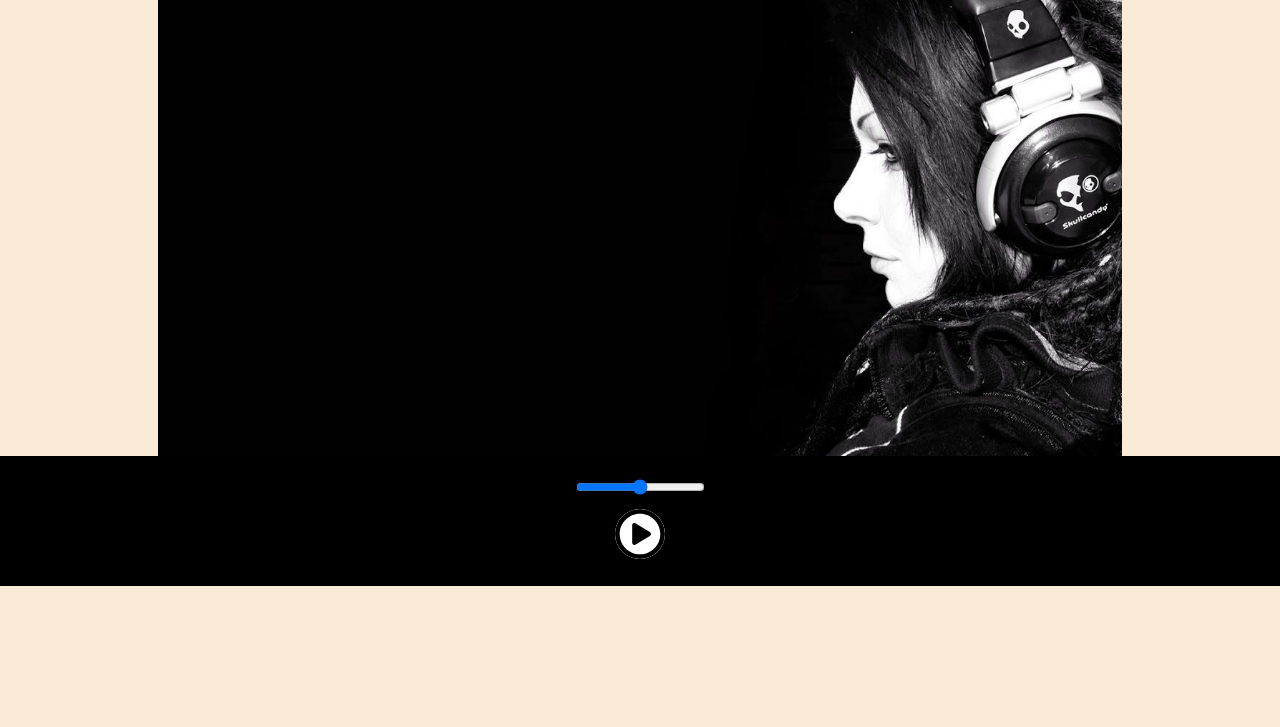
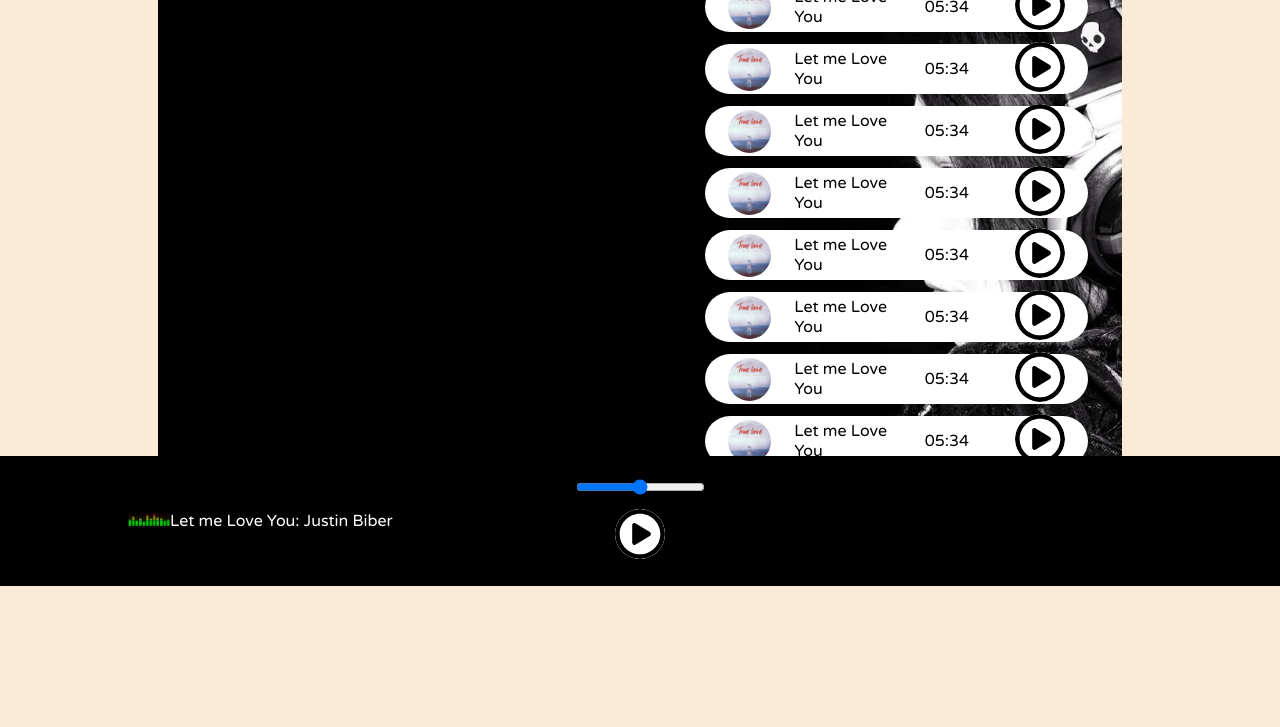
Before and after one commit to hemantsuteri/Spotify-Clone, a plain HTML site: page index.html in a window 1280 px wide. Shown: the part 214-941 px from the top of the page. Before the commit the page ends 885 px from the top, so only its background shows below. Drawn offline with Linux system fonts and the light colour scheme; a script that the page names is missing.

Commit message:
adding js

```diff
--- a/index.html
+++ b/index.html
@@ -1,43 +1,162 @@
 <!DOCTYPE html>
 <html lang="en">
   <head>
-    <meta charset="UTF-8">
-    <meta http-equiv="X-UA-Compatible" content="IE=edge">
-    <meta name="viewport" content="width=device-width, initial-scale=1.0">
+    <meta charset="UTF-8" />
+    <meta http-equiv="X-UA-Compatible" content="IE=edge" />
+    <meta name="viewport" content="width=device-width, initial-scale=1.0" />
     <title>Spotify - Your Daily Dose of Music</title>
-    <link rel="stylesheet" href="style.css" >
+    <link rel="stylesheet" href="style.css" />
   </head>
   <body>
     <nav>
       <ul>
-            <li class="brand"><img src="logo.png" alt="spotify" >Spotify</li>
+        <li class="brand"><img src="logo.png" alt="spotify" />Spotify</li>
         <li>Home</li>
         <li>About</li>
       </ul>
     </nav>
     <div class="container">
       <h1>Best of NCS - No copyright sounds.</h1>
-    <div>
+      <div class="songlist">
+        <div class="songItemContainer">
           <div class="songItem">
-
+            <img src="cover1.jpg" alt="1" />
+            <span>Let me Love You</span>
+            <span class="songlistplay"></span>
+            <span class="timestamp">05:34 </span
+            ><g
+              ><image
+                id="myImage"
+                src="circle-play-regular.svg"
+                alt="play and pause button"
+            /></g>
+          </div>
+          <div class="songItem">
+            <img src="cover1.jpg" alt="1" />
+            <span>Let me Love You</span>
+            <span class="songlistplay"></span>
+            <span class="timestamp">05:34 </span
+            ><g
+              ><image
+                id="myImage"
+                src="circle-play-regular.svg"
+                alt="play and pause button"
+            /></g>
+          </div>
+          <div class="songItem">
+            <img src="cover1.jpg" alt="1" />
+            <span>Let me Love You</span>
+            <span class="songlistplay"></span>
+            <span class="timestamp">05:34 </span
+            ><g
+              ><image
+                id="myImage"
+                src="circle-play-regular.svg"
+                alt="play and pause button"
+            /></g>
+          </div>
+          <div class="songItem">
+            <img src="cover1.jpg" alt="1" />
+            <span>Let me Love You</span>
+            <span class="songlistplay"></span>
+            <span class="timestamp">05:34 </span
+            ><g
+              ><image
+                id="myImage"
+                src="circle-play-regular.svg"
+                alt="play and pause button"
+            /></g>
+          </div>
+          <div class="songItem">
+            <img src="cover1.jpg" alt="1" />
+            <span>Let me Love You</span>
+            <span class="songlistplay"></span>
+            <span class="timestamp">05:34 </span
+            ><g
+              ><image
+                id="myImage"
+                src="circle-play-regular.svg"
+                alt="play and pause button"
+            /></g>
+          </div>
+          <div class="songItem">
+            <img src="cover1.jpg" alt="1" />
+            <span>Let me Love You</span>
+            <span class="songlistplay"></span>
+            <span class="timestamp">05:34 </span
+            ><g
+              ><image
+                id="myImage"
+                src="circle-play-regular.svg"
+                alt="play and pause button"
+            /></g>
+          </div>
+          <div class="songItem">
+            <img src="cover1.jpg" alt="1" />
+            <span>Let me Love You</span>
+            <span class="songlistplay"></span>
+            <span class="timestamp">05:34 </span
+            ><g
+              ><image
+                id="myImage"
+                src="circle-play-regular.svg"
+                alt="play and pause button"
+            /></g>
+          </div>
+          <div class="songItem">
+            <img src="cover1.jpg" alt="1" />
+            <span>Let me Love You</span>
+            <span class="songlistplay"></span>
+            <span class="timestamp">05:34 </span
+            ><g
+              ><image
+                id="myImage"
+                src="circle-play-regular.svg"
+                alt="play and pause button"
+            /></g>
+          </div>
+          <div class="songItem">
+            <img src="cover1.jpg" alt="1" />
+            <span>Let me Love You</span>
+            <span class="songlistplay"></span>
+            <span class="timestamp">05:34 </span
+            ><g
+              ><image
+                id="myImage"
+                src="circle-play-regular.svg"
+                alt="play and pause button"
+            /></g>
           </div>
         </div>
-        <div class="songlist"></div>
+      </div>
+
       <div class="songbanner"></div>
-
     </div>
 
     <div class="bottom">
-        <input type="range" name="range" id="MyProgressBar" min="0" max="100">
+      <input type="range" name="range" id="MyProgressBar" min="0" max="100" />
       <div class="icons">
         <!-- fontsawesome icons -->
-            <!-- <i class="fas fa-3x fa-step-backward"></i>
-            <i class="far fa-3x fa-play-circle"></i>
-            <i class="fas fa-3x fa-step-forward"></i> -->
-            <g><image id="myImage"  src="circle-play-regular.svg" alt="play and pause button"/></g>
+        <!-- <i class="fas fa-3x fa-step-backward"></i> -->
+        <!-- <i class="far fa-3x fa-play-circle"></i> -->
+        <!-- // id given   id="masterPlay" -->
+        <!-- <i class="fas fa-3x fa-step-forward"></i> -->
+        <!-- <i class="far fa-play-circle"></i> -->
+        <g
+          ><image
+            id="myImage"
+            src="circle-play-regular.svg"
+            alt="play and pause button"
+        /></g>
+      </div>
+      <div class="songInfo">
+          <img src="playing.gif" width="42px" alt="" id="gif">Let me Love You: Justin Biber
       </div>
     </div>
-    <script src="https://kit.fontsawesome.com/26504e4a1f.js" crosssorigin="anonymous"></script>
+    <script
+      src="https://kit.fontsawesome.com/26504e4a1f.js"
+      crosssorigin="anonymous"
+    ></script>
     <script src="script.js"></script>
   </body>
 </html>
--- a/script.js
+++ b/script.js
@@ -0,0 +1,43 @@
+console.log("Welcome to spotify")
+
+// Initialize the Variables
+let songIndex=0;
+let audioElement = new Audio('1.mp3');
+let masterPlay = document.getElementById('masterPlay');
+let myProgressBar = document.getElementById('myProgressBar');
+let gif = document.getElementById('gif');
+
+let songs =[
+    {songName: "Salam-e-ishq", filePath: "song/1.mp3", coverPath: "covers/1.jpg"},
+    {songName: "Salam-e-ishq", filePath: "song/1.mp3", coverPath: "covers/1.jpg"},
+    {songName: "Salam-e-ishq", filePath: "song/1.mp3", coverPath: "covers/1.jpg"},
+    {songName: "Salam-e-ishq", filePath: "song/1.mp3", coverPath: "covers/1.jpg"},
+    {songName: "Salam-e-ishq", filePath: "song/1.mp3", coverPath: "covers/1.jpg"},
+    {songName: "Salam-e-ishq", filePath: "song/1.mp3", coverPath: "covers/1.jpg"},
+]
+
+//audioElement.play();
+
+//Handle play/pause click
+masterPlay.addEventListener('click',()=>{
+    if(audioElement.paused || audioElement.currentTime<=0){
+        audioElement.play();
+        masterPlay.classList.remove('fa-play-circle');
+        masterPlay.classList.remove('fa-pause-circle');
+        gif.style.opacity =1;
+    }
+    else{
+        audioElement.pause();
+        masterPlay.classList.remove('fa-pause-circle');
+        masterPlay.classList.remove('fa-play-circle');
+        gif.style.opacity =1;
+    }
+})
+
+//Listen to Events
+document.addEventListener('timeupdate', ()=>{
+    console.log('timeupdate');
+    //Update Seekbar
+
+
+})
--- a/style.css
+++ b/style.css
@@ -74,6 +74,12 @@ nav ul li{
 
 #myProgressBar{
     width: 80vw;
+    cursor: pointer;
+}
+
+
+.songItemContainer{
+    margin-top: 74px;
 }
 
 #myImage{
@@ -82,3 +88,40 @@ nav ul li{
     background-color: white;
     border-radius: 50%;
 }
+
+.songItem{
+    height:  50px;
+    display: flex;
+    background-color: white;
+    color: black;
+    margin: 12px 0;
+    justify-content: space-between;
+    align-items: center;
+    border-radius: 34px;
+}
+
+.songItem img{
+    width: 43px;
+    margin: 0 23px;
+    border-radius: 34px;
+}
+
+.timestamp{
+    margin: 0 23px;
+
+}
+
+.timestamp i{
+    cursor: pointer;
+}
+
+.songInfo{
+    position: absolute;
+    left: 10vw;
+    font-family: 'Varela Round', sans-serif;
+}
+
+.songInfo info{
+    opacity: 0;
+    transition: opacity 0.8s ease-in;
+}
```
Also changed, not shown: cover1.jpg (added). Lines whose indentation alone changed are shown as unchanged.
